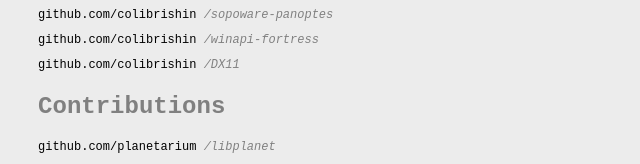
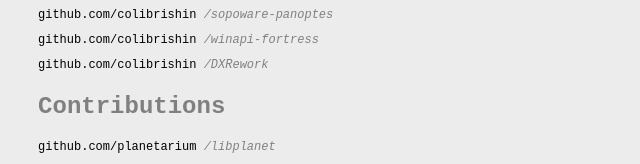
Before and after one commit to colibrishin/colibrishin.github.io, a plain HTML site: page index.html in a window 1280 px wide. Shown: the part 633-797 px from the top of the page, 10-650 px from the left. Drawn offline with Linux system fonts and the light colour scheme.

Commit message:
reworking DX engine

```diff
--- a/index.html
+++ b/index.html
@@ -90,7 +90,7 @@
 				</li>
 				<li>
 					github.com/colibrishin
-					<a href="https://github.com/colibrishin/DX11">/DX11</a>
+					<a href="https://github.com/colibrishin/DXRework">/DXRework</a>
 				</li>
 			</ul>
 			<div class="menu_name">Contributions</div>
```
